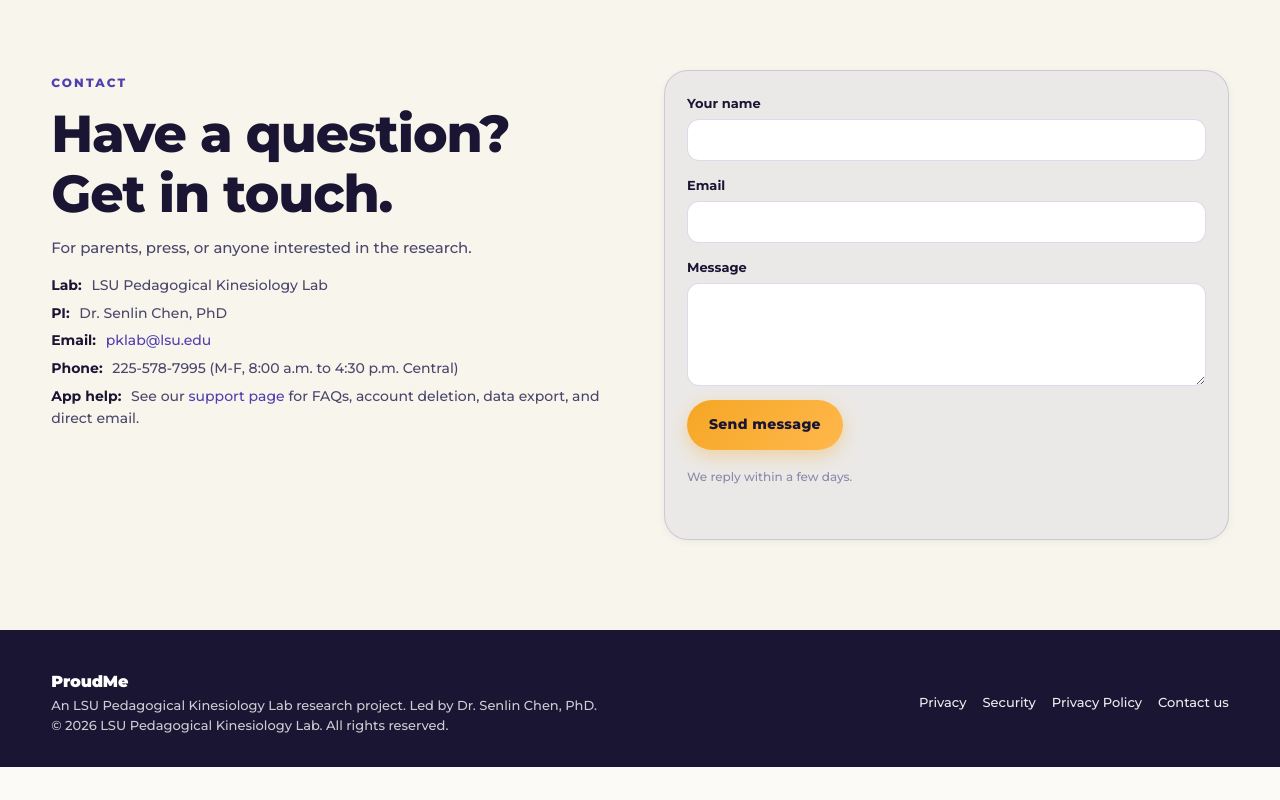
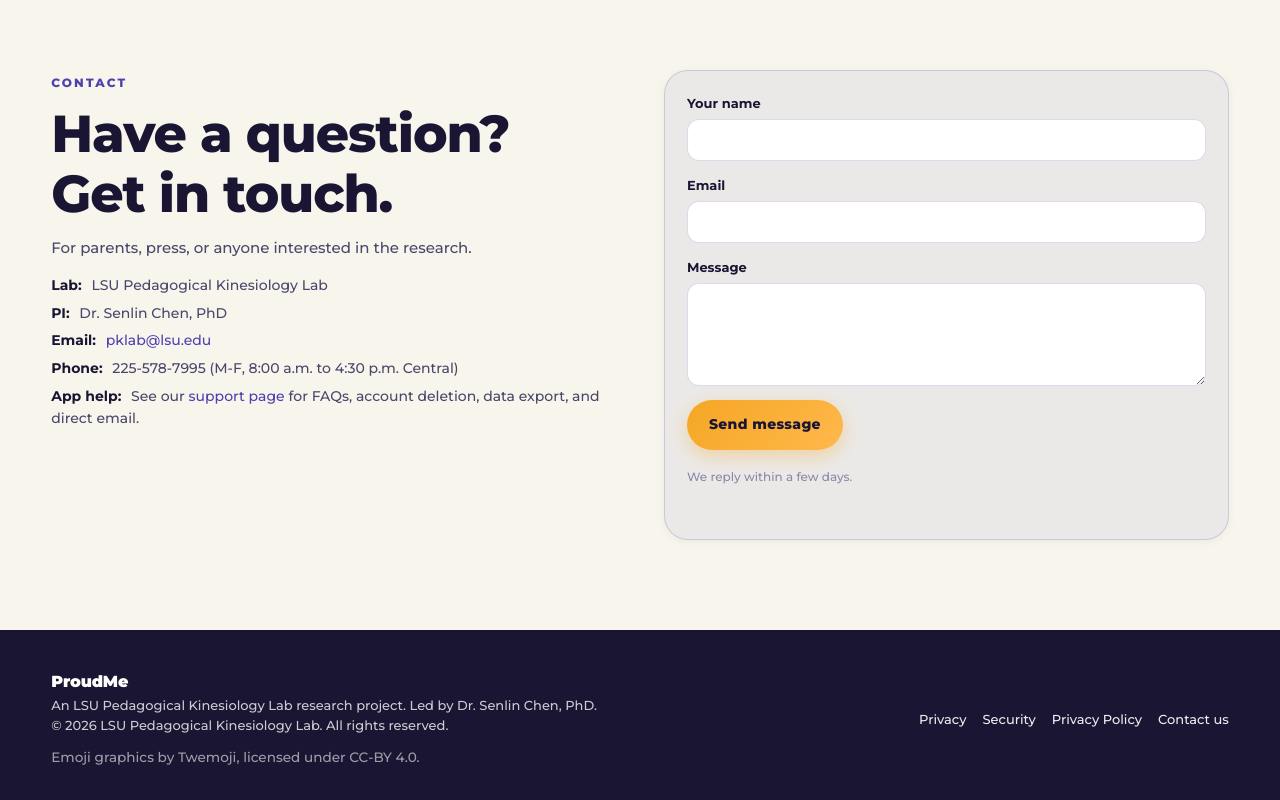
Before and after one commit to proud-me/proudme-landing, a plain HTML site: page index.html in a window 1280 px wide. Shown: the part 4686-5486 px from the top of the page. Before the commit the page ends 5453 px from the top, so only its background shows below. Drawn offline with Linux system fonts and the light colour scheme.

Commit message:
Add Twemoji CC-BY 4.0 attribution to footer

```diff
--- a/index.html
+++ b/index.html
@@ -401,6 +401,9 @@
         <div class="footer__brand">ProudMe</div>
         <div>An LSU Pedagogical Kinesiology Lab research project. Led by Dr. Senlin Chen, PhD.</div>
         <div>© 2026 LSU Pedagogical Kinesiology Lab. All rights reserved.</div>
+        <div style="margin-top: 12px; font-size: 0.85rem; opacity: 0.75;">
+          Emoji graphics by <a href="https://twemoji.twitter.com" rel="noopener" style="color: inherit;">Twemoji</a>, licensed under <a href="https://creativecommons.org/licenses/by/4.0/" rel="noopener" style="color: inherit;">CC-BY 4.0</a>.
+        </div>
       </div>
       <nav class="footer__links" aria-label="Footer">
         <a href="#privacy-section">Privacy</a>
```
